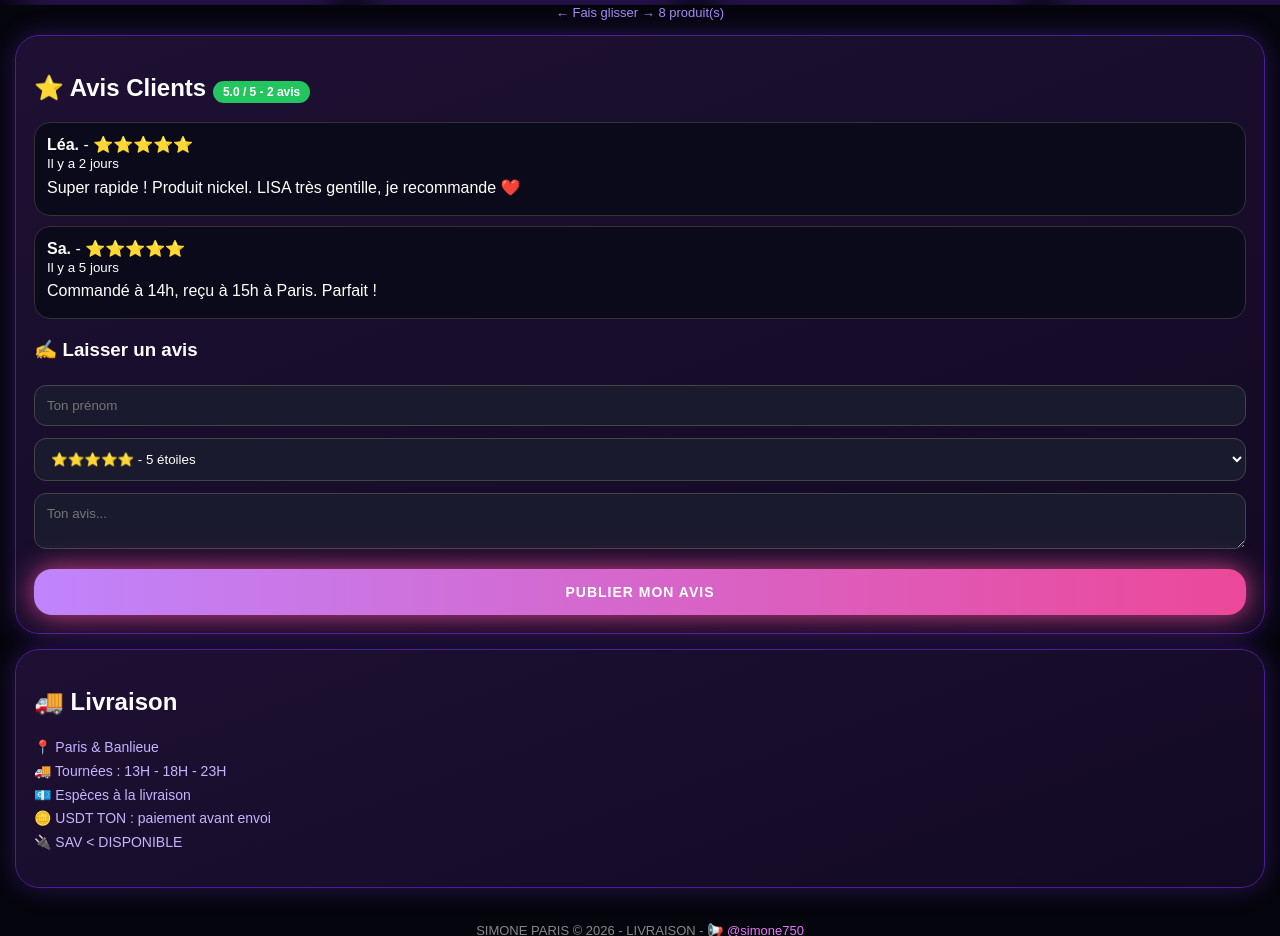
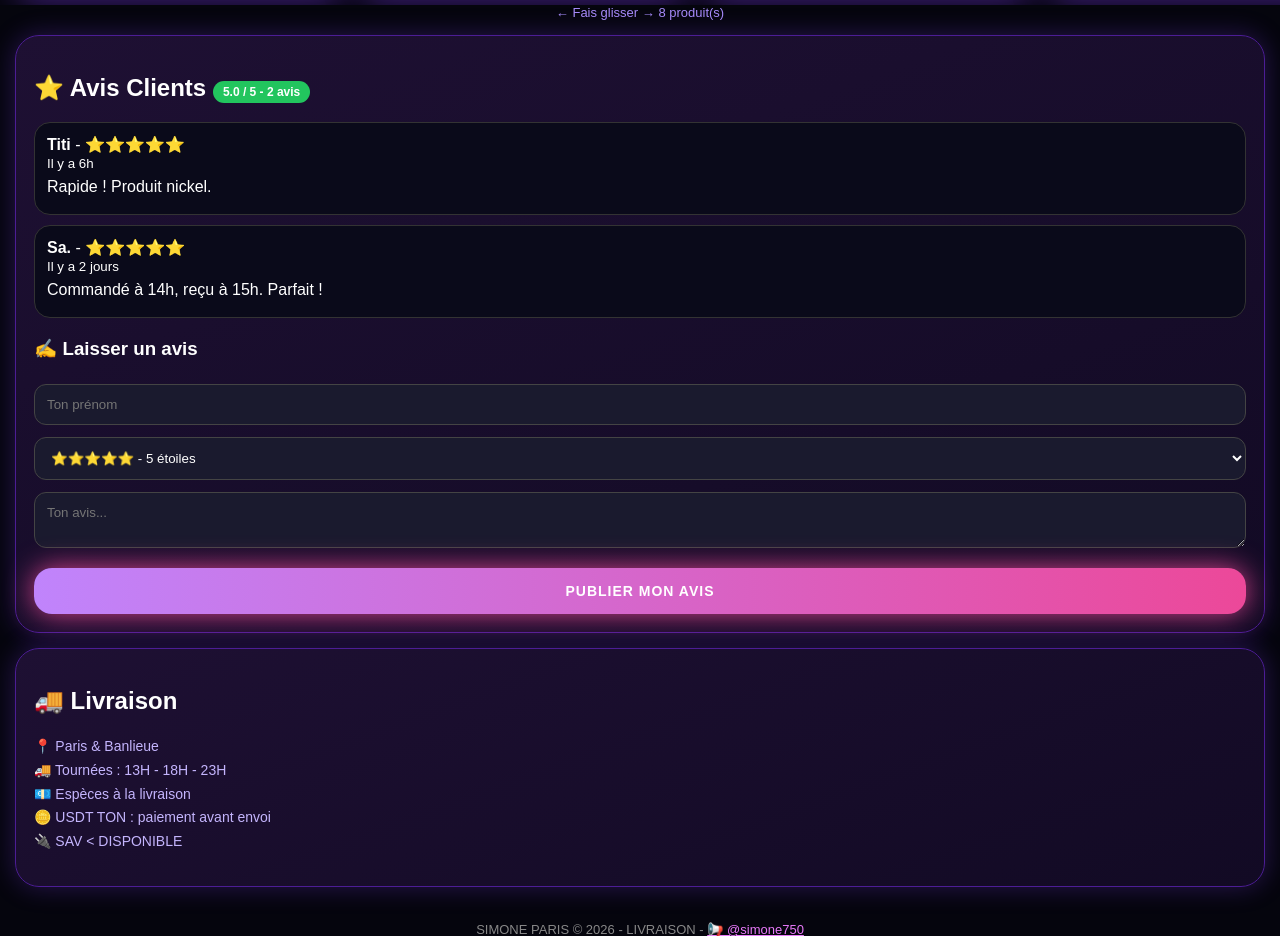
Before and after one commit to v9j42djff2-afk/Simone, a plain HTML site: page index.html in a window 1280 px wide. Shown: the part 1560-2496 px from the top of the page. Drawn offline with Linux system fonts and the light colour scheme.

Commit message:
Update index.html

```diff
--- a/index.html
+++ b/index.html
@@ -201,7 +201,7 @@ const PRODUCTS = [
   {id:8, name:"AMNESIA", desc:"Amnesia indor - Qualité premium.", video:"amn.MP4", stock:7, variants:[{label:"1g",price:20},{label:"5g",price:50},{label:"12g",price:100}]}
 ];
 let products = JSON.parse(JSON.stringify(PRODUCTS));
-let reviews = [{name:"Léa.", stars:5, text:"Super rapide ! Produit nickel. LISA très gentille, je recommande ❤️", date:"Il y a 2 jours"},{name:"Sa.", stars:5, text:"Commandé à 14h, reçu à 15h à Paris. Parfait !", date:"Il y a 5 jours"}];
+let reviews = [{name:"Titi", stars:5, text:"Rapide ! Produit nickel.", date:"Il y a 6h"},{name:"Sa.", stars:5, text:"Commandé à 14h, reçu à 15h. Parfait !", date:"Il y a 2 jours"}];
 let cart = []; try{ cart = JSON.parse(localStorage.getItem('lisa_cart') || '[]'); }catch(e){ cart=[]; }
 let favs = []; try{ favs = JSON.parse(localStorage.getItem('lisa_favs') || '[]'); }catch(e){ favs=[]; }
 let selectedVariant = {};
```
